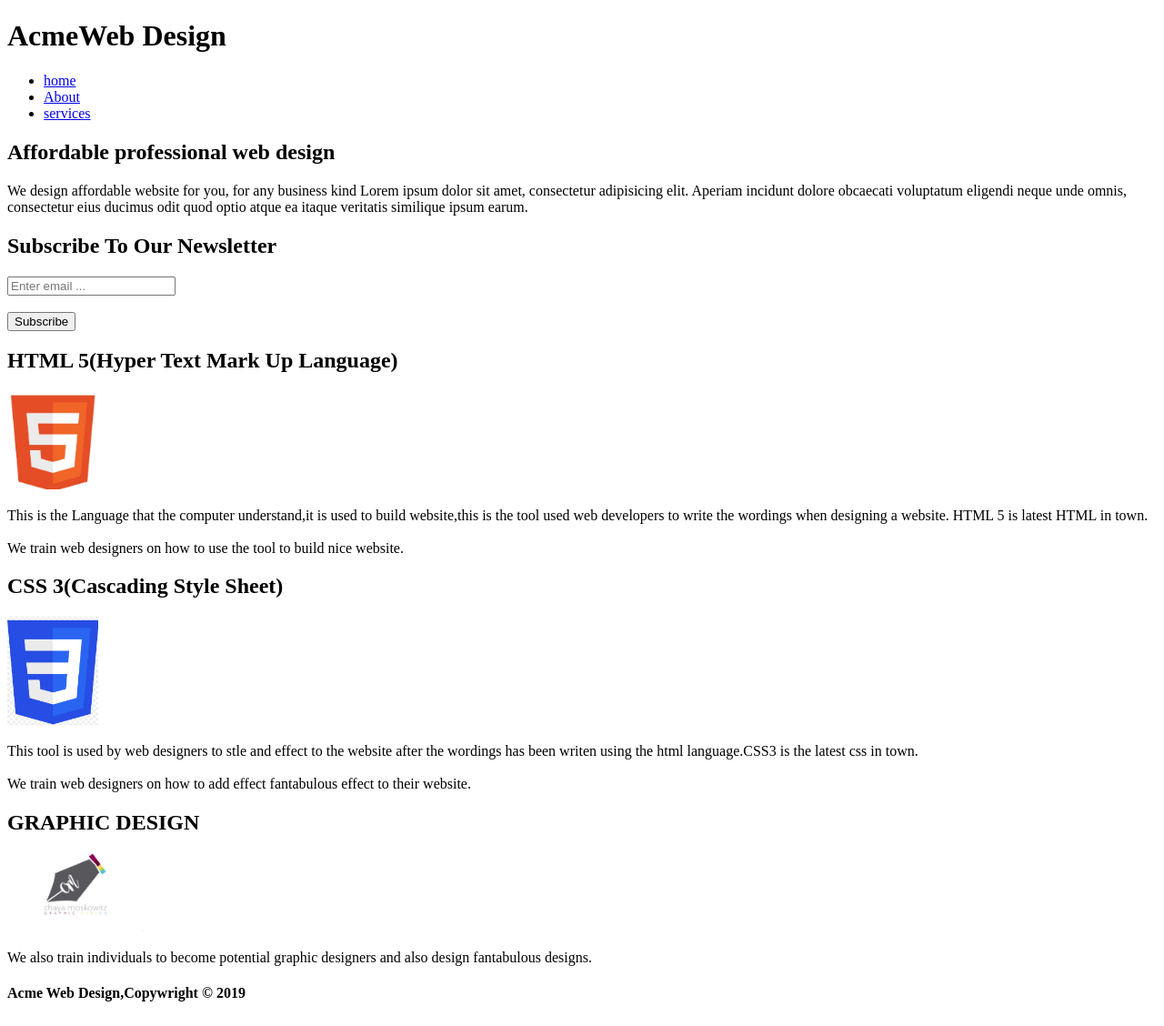
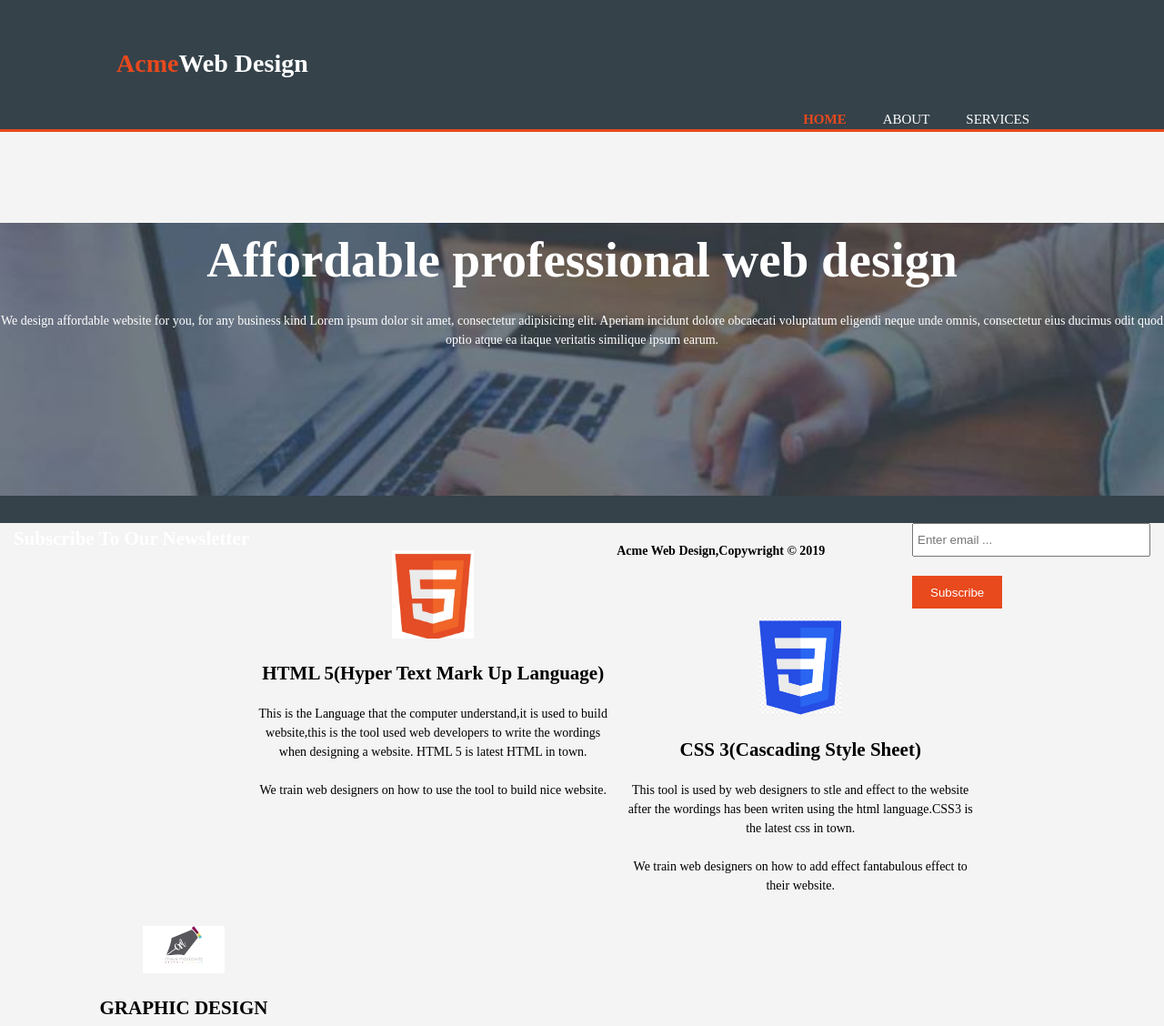
Before and after one commit to dewaleadewuyi/gitRevamp, a plain HTML site: page index.html in a window 1280 px wide. Shown: the top 1128 px of the page at 91% size. Drawn offline with Linux system fonts and the light colour scheme.

Commit message:
modified html and css files

```diff
--- a/CSS/all.css
+++ b/CSS/all.css
@@ -1,4 +1,162 @@
-header {
-     background-color: rgb(0, 32, 15);
+body{
+    font: 14px/1.5 time new roman;
+    padding:0;
+    margin: 0;
+    background-color: #f4f4f4;
+}
 
+/* first section */
+
+.first{
+    width: 80%;
+    margin: auto;
+    overflow: hidden;
 }
+
+ul{
+    margin: 0;
+    padding: 0;
+}
+
+.button1{
+    height: 36px;
+    background: #e8491d;
+    border: 0;
+    padding-left: 20px;
+    padding-right: 20px;
+    color: #ffffff;
+}
+
+.dark{
+    padding: 15px;
+    background: #35424a;
+    color: #ffffff;
+    margin-top: 10px;
+    margin-bottom: 10px;
+}
+
+/* header */
+
+header{
+    background-color: #35424a;
+    color: #ffffff;
+    padding-top: 30px;
+    min-height: 70px;
+    border-bottom: #e8491d 3px solid;
+}
+
+header a {
+    color: #ffffff;
+    text-decoration: none;
+    text-transform: uppercase;
+    font-size: 15px;
+}
+
+header li {
+    float: left;
+    display: inline;
+    padding: 0 20px 0 20px;
+}
+
+header.second {
+    float: left;
+}
+
+header .second h1 {
+    margin: 0;
+}
+
+header nav {
+    float: right;
+    margin-top: 10px;
+}
+
+header .third, header .fourth a{
+    color: #e8491d;
+    font-weight: bold;
+}
+
+header a:hover{
+    color: #cccccc;
+}
+
+/* SHOWCASE AFTER HEADER */
+
+#fifth{
+    min-height: 300px;
+    background: url('../project img/showcase.jpeg');
+    background-size:cover ;
+    background-position: center;
+    text-align: center;
+    color: #ffffff;
+}
+
+#fifth h1{
+    margin-top: 100px;
+    font-size: 55px;
+    margin-bottom: 10px;
+}
+
+#showcase p{
+    font-size: 20px;
+}
+
+/* NEWSLETTER */
+
+#seventh{
+    padding: 15px;
+    color: #ffffff;
+    background: #35424a;
+}
+
+#seventh h1 {
+    float: left;
+}
+
+#seventh form{
+    float: right;
+    margin-top: 15px;
+}
+
+#seventh input[type="email"]{
+    padding: 4px;
+    height: 25px;
+    width: 250px;
+}
+
+/* BOXES */
+
+#ninth{
+    margin-top: 20px;
+}
+
+#ninth .eleventh{
+    float: left;
+    text-align: center;
+    width: 30%;
+    padding: 10px;
+}
+
+#ninth .eleventh img{
+    width: 90px;
+}
+
+/* SIDE BAR */
+
+aside #sidebar{
+    float: right;
+    width: 30px;
+    margin-top: 10px
+}
+
+aside #sidebar  .quote input, aside #sidebar .quote textarea{
+    width: 90px;
+    padding: 5px;
+}
+
+/* MAIN COL */
+
+article #main-col{
+    float: left;
+    width: 65%;
+}
--- a/index.html
+++ b/index.html
@@ -5,6 +5,7 @@
     <meta http-equiv="X-UA-Compatible" content="IE=edge">
     <meta name="viewport" content="width=device-width, initial-scale=1.0">
     <title> My personal website</title>
+    <link rel="stylesheet" href="./CSS/all.css">
 </head>
 <body>
     <header>
@@ -16,13 +17,13 @@
        </div>
         <nav>
             <ul>
-                <li class="fourth"> <a href="index.html"> home </a></li>
+                <li class="fourth"> <a href="index.html"> Home </a></li>
                 <li><a href="about.html">About</a></li>
                 <li><a href="service.html"> services</a></li>
             </ul>
         </nav>
       </div>
-      </header>
+    </header>
 
       <section id="fifth">
           <div class="sixth">
@@ -40,7 +41,7 @@
               <form action="">
                   <input type="email" placeholder="Enter email ..."reqiured>
                   <br><br>
-                    <button type="submit">Subscribe</button>
+                    <button type="submit" class="button1">Subscribe</button>
               </form>
           </div>
       </section>
@@ -48,9 +49,8 @@
       <section id="ninth">
            <div class="tenth">
               <div class="eleventh">
+                   <img src="./project img/HTML.jpg" alt="img of html" width="100px">
                   <h1>HTML 5(Hyper Text Mark Up Language)</h1>
-
-                  <a href=""> <img src="./project img/HTML.jpg" alt="img of html" width="100px"></a>
                   <p>This is the Language that the computer understand,it is used to build website,this
                       is the tool used web developers to write the wordings when designing a website. HTML 5 is latest
                       HTML in town. <br><br> We train web designers on how to use the tool to build nice website.
@@ -58,9 +58,8 @@
               </div>
 
               <div class="eleventh">
+                   <img src="./project img/css.png" alt="img of css" sizes="100px" srcset="" width="100px">
                   <h1>CSS 3(Cascading Style Sheet)</h1>
-                  <a href=""> <img src="./project img/css.png" alt="img of css" sizes="100px" srcset="" width="100px"> </a>
-
                   <p>
                       This tool is used by web designers to stle and effect to the website after the wordings
                       has been writen using the html language.CSS3 is the latest css in town. <br><br> We train
@@ -69,8 +68,8 @@
               </div>
 
               <div class="eleventh">
-                 <h1> GRAPHIC DESIGN</h1>
-                 <a href=""> <img src="./project img/graphicDesign.png" alt="img graphic design" width="150px"> </a>
+                  <img src="./project img/graphicDesign.png" alt="img graphic design" width="150px">
+                  <h1> GRAPHIC DESIGN</h1>
                 <p>
                     We also train individuals to become potential graphic designers and also design fantabulous
                     designs.
```
Also changed, not shown: about.html (+12 -11 lines), service.html (+12 -12 lines), project img/showcase.jpeg (added).
